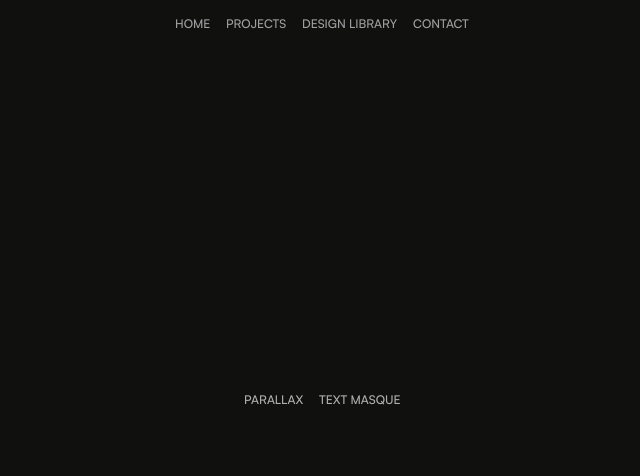
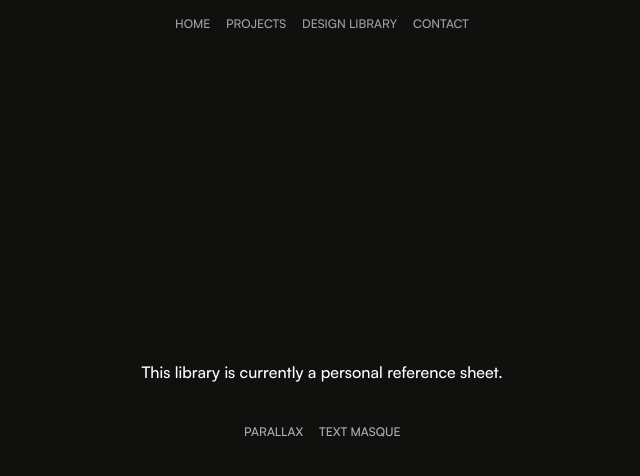
Before and after one commit to fogelmark/portfolio-25, a Next.js app: page /design-library in a window 1280 px wide. Shown: the top 476 px of the page, without its empty margins (318-958 px from the left). Built offline with nearby package versions, Linux system fonts and the light colour scheme.

Commit message:
Added informative text on design lib

```diff
--- a/app/design-library/page.tsx
+++ b/app/design-library/page.tsx
@@ -9,7 +9,8 @@ const navItems = [
 
 export default function Page() {
   return (
-    <div className="flex min-h-screen items-center justify-center">
+    <div className="flex min-h-screen flex-col gap-10 items-center justify-center">
+      <h1>This library is currently a personal reference sheet.</h1>
       <nav className="col-span-12 flex items-center justify-center self-center uppercase md:col-span-4 md:col-start-5">
         <ul className="group text-gray-secondary flex text-xs font-medium">
           {navItems.map((item, i) => (
```
